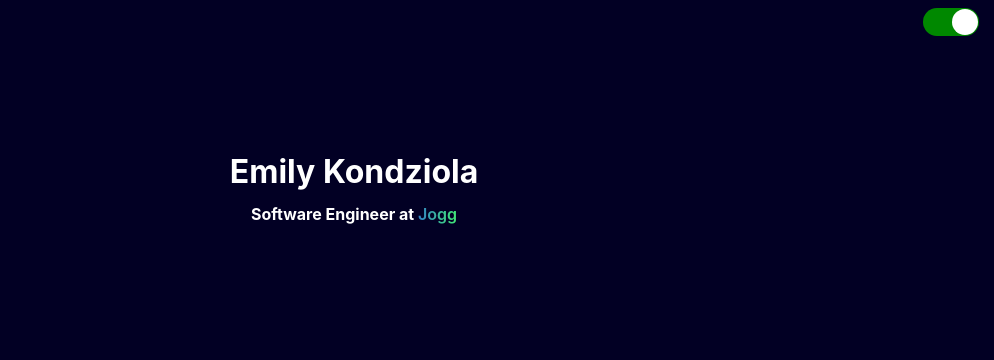
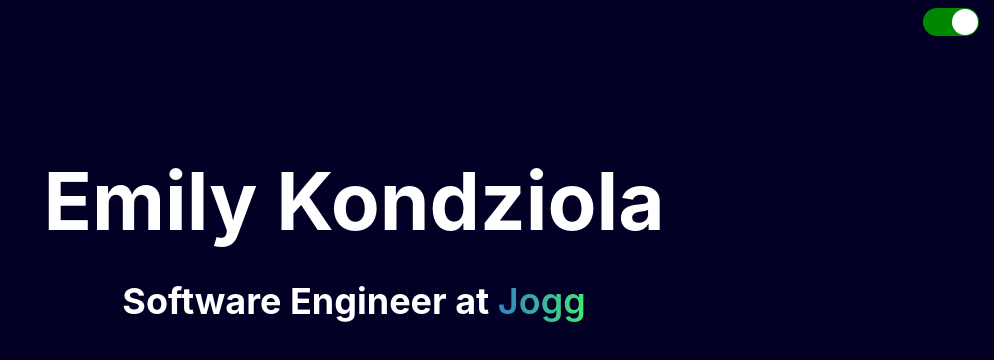
Before and after one commit to emilygracekz/emilykondziola.com, a Next.js app: page / in a window 1280 px wide. Shown: the top 360 px of the page, without its empty margins (286-1280 px from the left). Built offline with nearby package versions, Linux system fonts and the light colour scheme.

Commit message:
refactor: increasing font size and changing loader

```diff
--- a/Components/Home.tsx
+++ b/Components/Home.tsx
@@ -43,15 +43,14 @@
       z-index: 1;
     }
 
-    h2 {
-      font-size: 1rem;
-    }
 
-    .subHeading {
+
+    .sub-heading {
       display: flex;
       align-items: center;
       text-align: center;
       justify-content: center;
+      font-size: 1rem;
     }
 
     .grid {
@@ -68,7 +67,11 @@
       }
 
       .name {
-        font-size: 2rem;
+        font-size: 5rem;
+      }
+
+      .sub-heading {
+        font-size: 1.5rem;
       }
     }
 
@@ -95,7 +98,7 @@
         />
         <div>
           <h1 className="name">Emily Kondziola</h1>
-          <div className="subHeading">
+          <div className="sub-heading">
             <h2>
               Software Engineer at{" "}
               <a href="https://studio.jogg.co/" className="jogg">
--- a/Components/Loading.tsx
+++ b/Components/Loading.tsx
@@ -11,7 +11,7 @@
     text-align: center;
   `
 
-  return <p css={Loading}>WOW this website loads FAST</p>
+  return <p css={Loading}>💃 🕺</p>
 }
 
 export default Loading
```
